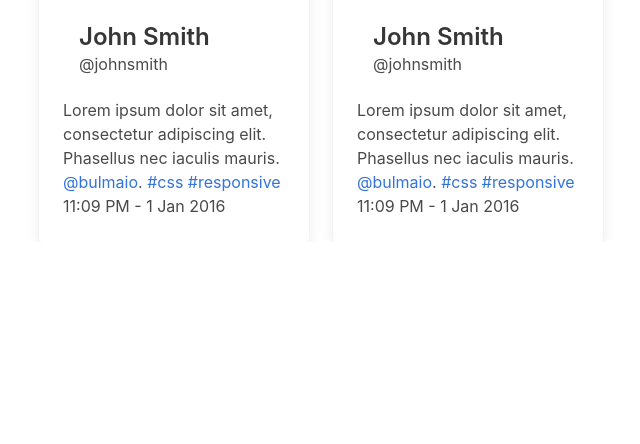
After one commit to doublevie/pharmn, a PHP site: page /index.php in a window 1280 px wide. The commit adds this page. Shown: the part 356-800 px from the top of the page, without its empty margins (25-665 px from the left). Run offline with PHP 8.4, Linux system fonts and the light colour scheme.

Commit message:
added db and moved to php

```diff
--- /dev/null
+++ b/css/main.css
@@ -0,0 +1,4 @@
+body , html {
+    width:100vw;
+    overflow-x: hidden;
+}
--- /dev/null
+++ b/inc/columnsmain.php
@@ -0,0 +1,67 @@
+<div class="columns ">
+  <div class="column">
+
+  <div class="card">
+  <div class="card-image">
+    <figure class="image is-4by3">
+      <img src="media/gm1980.png" alt="Placeholder image">
+    </figure>
+  </div>
+  <div class="card-content">
+    <div class="media">
+      <div class="media-left">
+
+      </div>
+      <div class="media-content">
+        <p class="title is-4">John Smith</p>
+        <p class="subtitle is-6">@johnsmith</p>
+      </div>
+    </div>
+
+    <div class="content">
+      Lorem ipsum dolor sit amet, consectetur adipiscing elit.
+      Phasellus nec iaculis mauris. <a>@bulmaio</a>.
+      <a href="#">#css</a> <a href="#">#responsive</a>
+      <br>
+      <time datetime="2016-1-1">11:09 PM - 1 Jan 2016</time>
+    </div>
+  </div>
+</div>
+
+
+  </div>
+  <div class="column">
+  <div class="card">
+  <div class="card-image">
+    <figure class="image is-4by3">
+      <img src="https://bulma.io/images/placeholders/1280x960.png" alt="Placeholder image">
+    </figure>
+  </div>
+  <div class="card-content">
+    <div class="media">
+      <div class="media-left">
+
+      </div>
+      <div class="media-content">
+        <p class="title is-4">John Smith</p>
+        <p class="subtitle is-6">@johnsmith</p>
+      </div>
+    </div>
+
+    <div class="content">
+      Lorem ipsum dolor sit amet, consectetur adipiscing elit.
+      Phasellus nec iaculis mauris. <a>@bulmaio</a>.
+      <a href="#">#css</a> <a href="#">#responsive</a>
+      <br>
+      <time datetime="2016-1-1">11:09 PM - 1 Jan 2016</time>
+    </div>
+  </div>
+</div>
+  </div>
+  <div class="column">
+    Third column
+  </div>
+  <div class="column">
+    Fourth column
+  </div>
+</div>
--- a/index.html
+++ b/inc/header.php
@@ -1,19 +1,4 @@
-<!DOCTYPE html >
-<html lang="en">
-<head>
-    <meta charset="UTF-8">
-    <meta http-equiv="X-UA-Compatible" content="IE=edge">
-    <meta name="viewport" content="width=device-width, initial-scale=1.0">
-    <link rel="stylesheet" href="css/bulma.min.css">
-    <title>Document</title>
-</head>
-<body>
-
-
-
-
-
-    <nav class="navbar" role="navigation" aria-label="main navigation" style="background-color: #DBDBDB;">
+<nav class="navbar is-fixed-top" role="navigation" aria-label="main navigation" style="background-color: #DBDBDB;">
         <div class="navbar-brand">
           <a class="navbar-item" href="/">
            <!-- <img src="media/logo.png" width="80" height="28">-->
@@ -33,27 +18,14 @@
               Home
             </a>
 
-            <a class="navbar-item">
-                Weight Gainers
-            </a>
-            <a class="navbar-item">
-                Weight Gainers
-            </a>
-            <a class="navbar-item">
-                Proteins & Amino
-            </a>
 
-            <a class="navbar-item">
-                Pre-Workout
-            </a>
+<?php
 
-            <a class="navbar-item">
-                Recovery
-            </a>
+for ($i=0; $i < count($categories) ; $i++) {
+   print '<a class="navbar-item" href="cat.php?cat='.$i.'">'.$categories[$i]['name'].'</a>';
+}
+?>
 
-            <a class="navbar-item">
-                Weight Loss
-            </a>
 
             <div class="navbar-item has-dropdown is-hoverable">
               <a class="navbar-link">
@@ -92,24 +64,3 @@
           </div>
         </div>
       </nav>
-
-
-
-
-<div class=" container is-widescreen" style="padding:30px;">
-
-    <input class="input is-primary" type="text" placeholder="Recherche">
-
-
-</div>
-
-
-
-
-
-
-
-</body>
-
-<script src="js/main.js"></script>
-</html>
--- /dev/null
+++ b/inc/main.php
@@ -0,0 +1,18 @@
+<?php
+
+
+
+
+$categories = array();
+$categories[] = array('name'=>'Weight Gainers');
+$categories[] = array('name'=>'Proteins & Amino');
+$categories[] = array('name'=>'Proteins & Amino');
+$categories[] = array('name'=>'Pre-Workout');
+$categories[] = array('name'=>'Recovery');
+$categories[] = array('name'=>'Weight Loss');
+$categories[] = array('name'=>'Weight Loss');
+
+
+
+
+?>
--- /dev/null
+++ b/index.php
@@ -0,0 +1,51 @@
+<?php
+include 'inc/main.php';
+?>
+<!DOCTYPE html >
+<html lang="en" class="has-navbar-fixed-top">
+<head>
+    <meta charset="UTF-8">
+    <meta http-equiv="X-UA-Compatible" content="IE=edge">
+    <meta name="viewport" content="width=device-width, initial-scale=1.0">
+    <link rel="stylesheet" href="css/bulma.min.css">
+    <link rel="stylesheet" href="css/main.css">
+    <title>Document</title>
+</head>
+<body>
+
+
+
+
+
+    <?php include 'inc/header.php';?>
+
+
+
+<div class=" container is-widescreen" style="padding:30px;">
+
+    <input class="input is-primary" type="text" placeholder="Recherche">
+
+
+</div>
+
+
+
+
+
+<div class="container">
+
+<?php include 'inc/columnsmain.php';?>
+
+
+</div>
+
+
+
+
+
+
+
+</body>
+
+<script src="js/main.js"></script>
+</html>
```
Also changed, not shown: inc/config.php (added, +8 -0 lines), inc/data.sqlite (added), media/gm1980.png (added).
